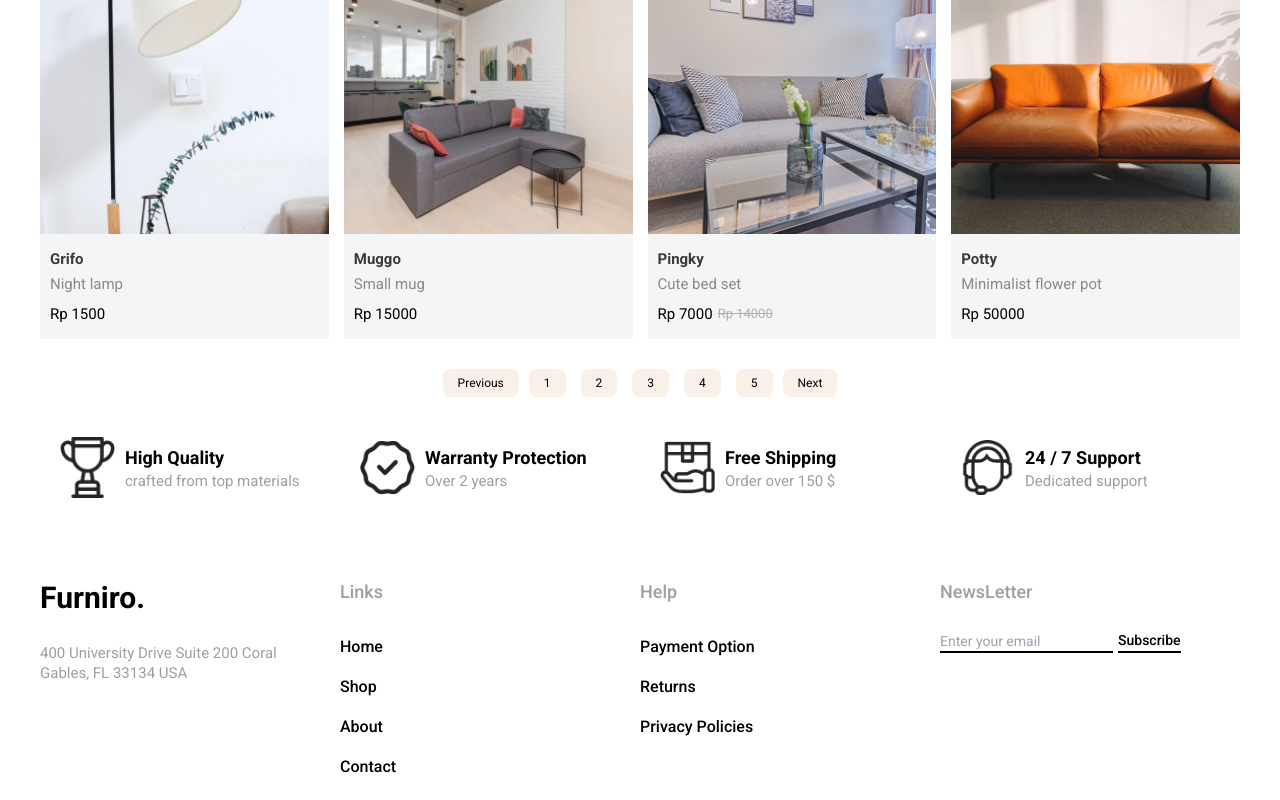
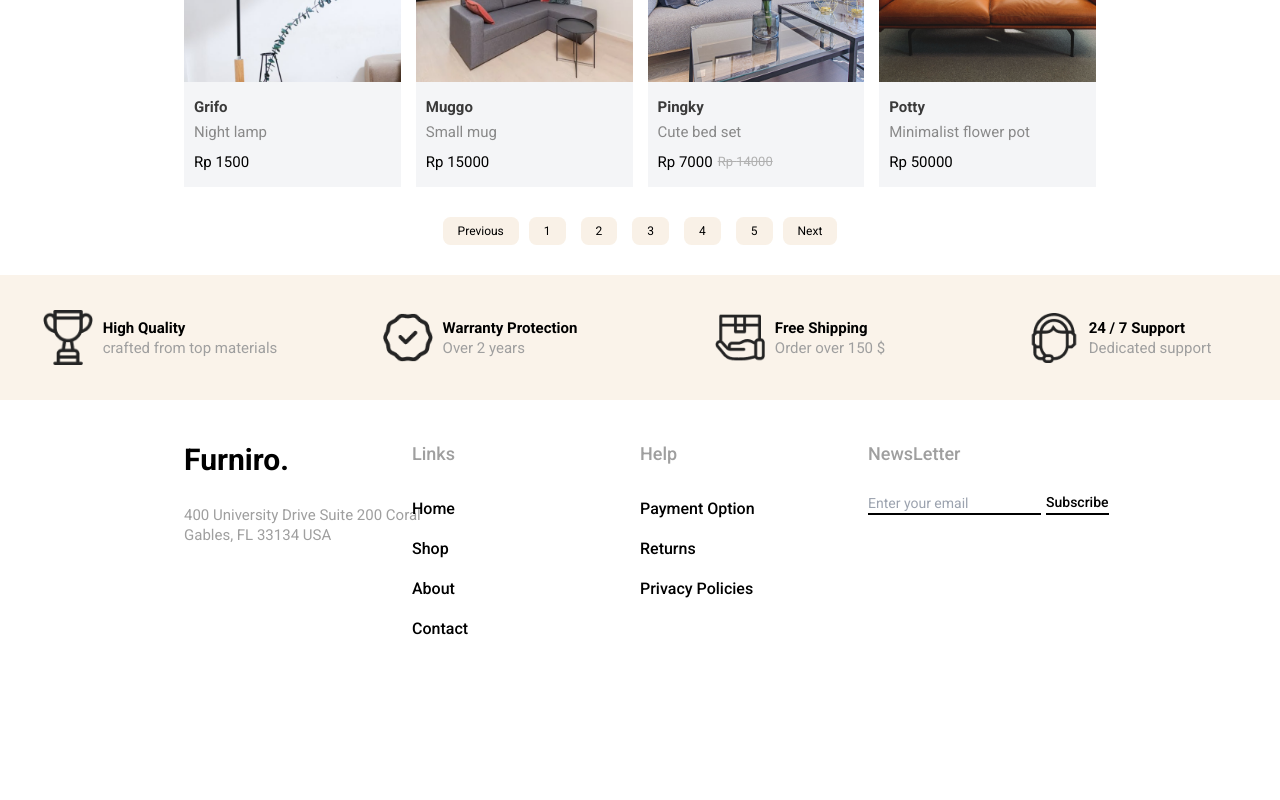
Before and after one commit to KareemHisham/shopping-store, a React (Vite) app: page /products in a window 1280 px wide. Shown: the part 909-1709 px from the top of the page. After the commit the page ends 1571 px from the top, so only its background shows below. Built offline with nearby package versions, Linux system fonts and the light colour scheme.

Commit message:
fix responsive screens

```diff
--- a/src/root/pages/Products.tsx
+++ b/src/root/pages/Products.tsx
@@ -10,7 +10,7 @@ const Products = () => {
             {/* Products */}
             <section className='py-4'>
                 <div className="container">
-                    <div className=' grid grid-cols-1 md:grid-cols-4 gap-3 mb-4'>
+                    <div className='grid grid-cols-1 md:grid-cols-4 gap-3 mb-4'>
                         {PRODUCTS.map(product => {
                             return (
                                 <ProductCard item={product} />
@@ -20,15 +20,16 @@ const Products = () => {
                     {/* Pagination */}
                     <Pagination />
                     {/*  */}
-                    <section className="py-4">
-                        <div className="grid grid-cols-1 md:grids-cols-2 lg:grid-cols-4">
+                </div>
+                    <section className="py-3 mt-6 bg-[#FAF3EA]">
+                        <div className="grid grid-cols-1 sm:grid-cols-2 lg:grid-cols-4 sm:justify-items-start lg:justify-items-center">
                             {
                                 FEATURES.map(feature => {
                                     return (
                                         <div key={feature.id} className="p-4 flex items-center gap-2">
-                                            <img src={feature.img} alt={feature.title} width={55} height={55} loading="lazy" />
+                                            <img src={feature.img} alt={feature.title} width={50} height={50} loading="lazy" />
                                             <div>
-                                                <h3 className="text-sm font-semibold">{feature.title}</h3>
+                                                <h3 className="lg:text-xs 2xl:text-sm font-semibold">{feature.title}</h3>
                                                 <p className="text-xs text-lightGrey">{feature.description}</p>
                                             </div>
                                         </div>
@@ -37,7 +38,6 @@ const Products = () => {
                             }
                         </div>
                     </section>
-                </div>
             </section>
         </>
     )
--- a/tailwind.config.js
+++ b/tailwind.config.js
@@ -12,8 +12,8 @@ export default {
         dark: '#333333',
         tertiary: '#FFF3E3',
         grey: '#666666',
-        lightGrey:"#9F9F9F",
-        darkGrey:"#898989"
+        lightGrey: "#9F9F9F",
+        darkGrey: "#898989"
       },
       fontSize: {
         sm: ['18px'],
@@ -22,8 +22,15 @@ export default {
         xl: ['38px'],
         xxl: ['46px'],
       },
-      backgroundImage:{
-        'mini-hero':"url('./public/assets/collection/bg_miniHero.png')"
+      backgroundImage: {
+        'mini-hero': "url('./public/assets/collection/bg_miniHero.png')"
+      },
+      screens: {
+        'sm': '576px',
+        'md': '768px',
+        'lg': '992px',
+        'xl': '1024',
+        '2xl': '1300px'
       }
     },
   },
```
